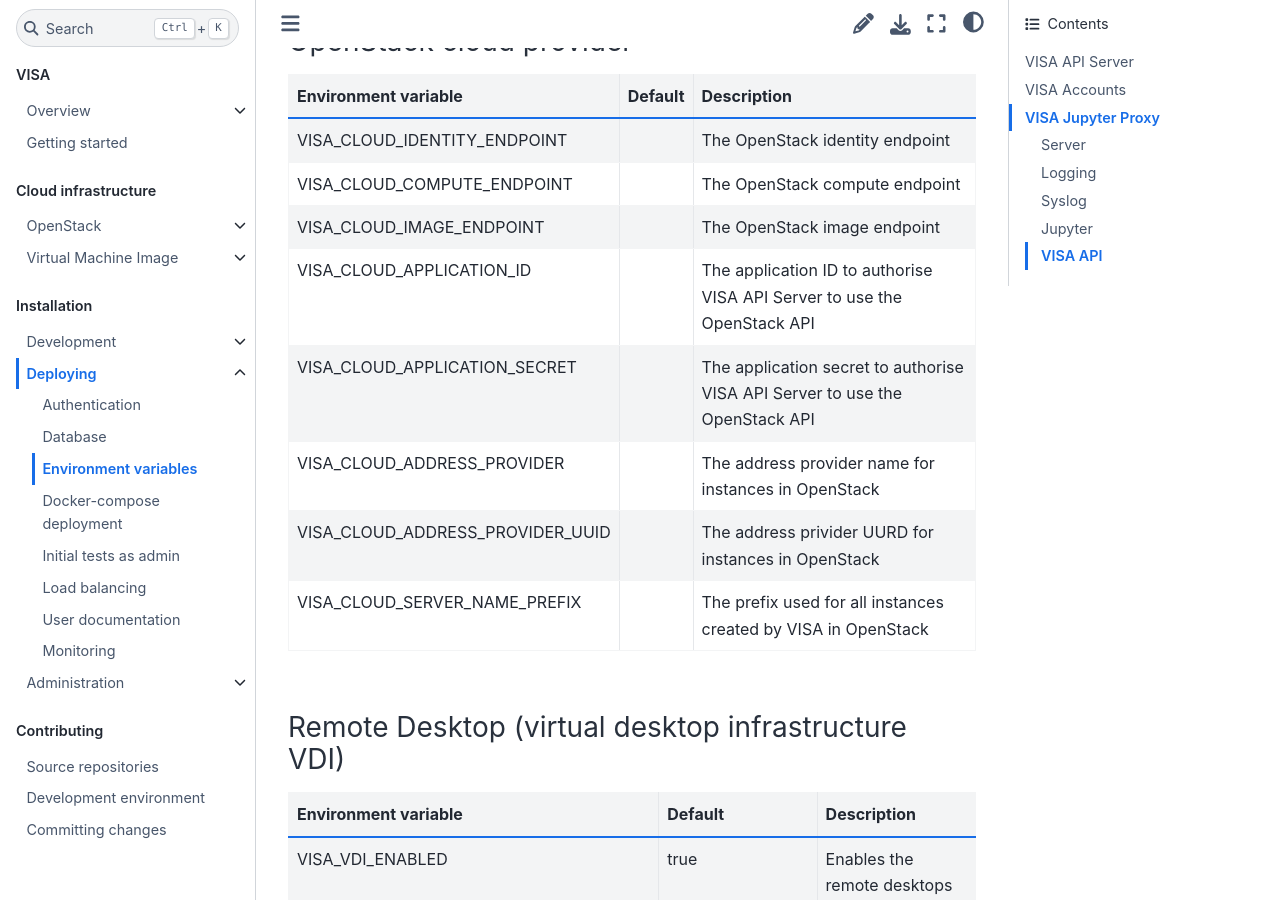
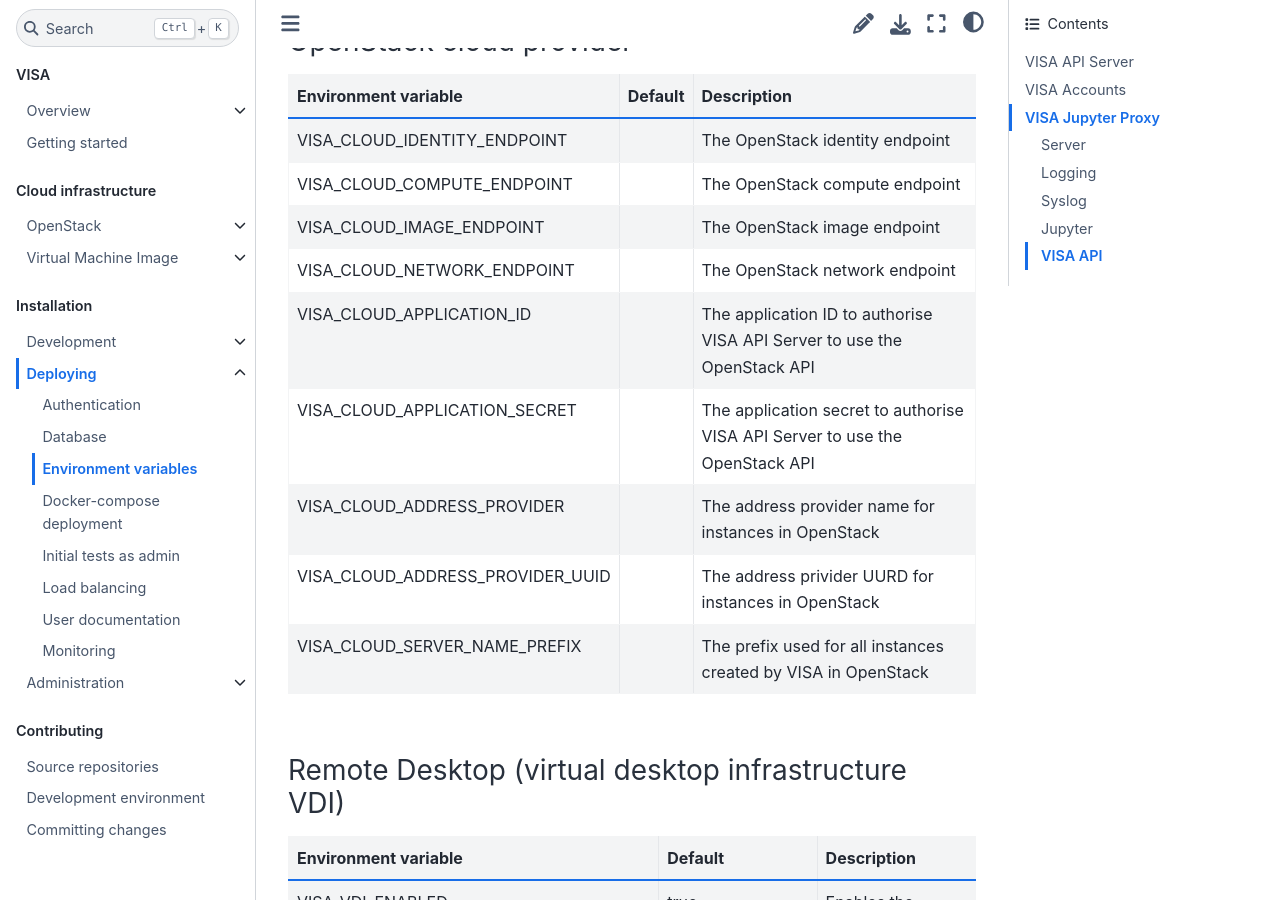
Before and after one commit to ILLGrenoble/visa-docs, a Sphinx documentation site: the page built from docs/source/deploying/deploying-env-vars.md, in a window 1280 px wide and 900 px high, scrolled down 3668 px. Built offline with Sphinx 7.4.7 and the Sphinx Book theme 1.1.4, drawn with Linux system fonts in a browser that asks for light colours.

Commit message:
Add environment variable for OpenStack network endpoint

```diff
--- a/docs/source/deploying/deploying-env-vars.md
+++ b/docs/source/deploying/deploying-env-vars.md
@@ -85,6 +85,7 @@
 | VISA_CLOUD_IDENTITY_ENDPOINT |   | The OpenStack identity endpoint  |
 | VISA_CLOUD_COMPUTE_ENDPOINT |   |  The OpenStack compute endpoint |
 | VISA_CLOUD_IMAGE_ENDPOINT |   |  The OpenStack image endpoint |
+| VISA_CLOUD_NETWORK_ENDPOINT |   |  The OpenStack network endpoint |
 | VISA_CLOUD_APPLICATION_ID |   |  The application ID to authorise VISA API Server to use the OpenStack API |
 | VISA_CLOUD_APPLICATION_SECRET |   |  The application secret to authorise VISA API Server to use the OpenStack API |
 | VISA_CLOUD_ADDRESS_PROVIDER |   |  The address provider name for instances in OpenStack |
```
